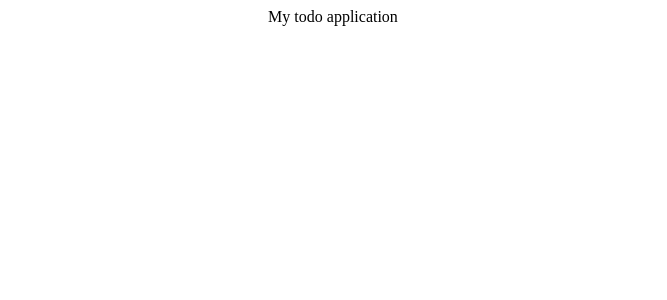
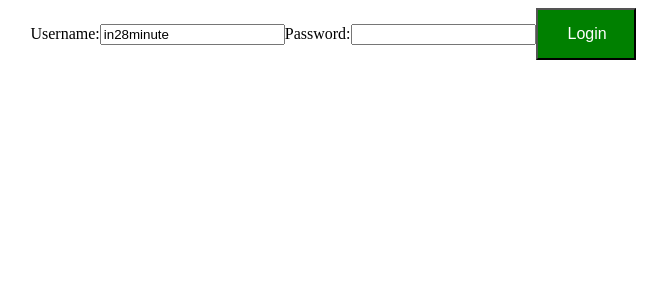
Before and after one commit to mayPyaeSone/app1, a React (Create React App) app: page / in a window 1280 px wide. Shown: the top 300 px of the page, without its empty margins (307-974 px from the left). Built offline with nearby package versions, Linux system fonts and the light colour scheme.

Commit message:
commted functional component in jsx filed

```diff
--- a/src/components/todo/TodoApp.jsx
+++ b/src/components/todo/TodoApp.jsx
@@ -4,10 +4,70 @@ class TodoApp extends Component{
     render(){
         return(
             <div className="TodoApp">
-            My todo application
+            <LoginComponent/>
+                </div>
+        );
+    }
+
+}
+class LoginComponent extends Component{
+    constructor(props){
+        super(props);
+        this.state={
+            username: 'in28minute',
+            password: '',
+            hasLoginFailed: false,
+            showSuccessMessage: false,
+
+        }
+        this.handleChange = this.handleChange.bind(this)
+        this.loginClicked = this.loginClicked.bind(this)
+    }
+    handleChange(event){
+        //console.log(this.state);
+        this.setState(
+            {
+                [event.target.name] : event.target.value
+            }
+        )
+    }
+    loginClicked(props){
+        //in28minutes, dummy
+        if(this.state.username === 'in28minutes' && this.state.password==='dummy') {
+
+              console.log('Successful');
+              this.setState({showSuccessMessage:true})
+              this.setState({hasLoginFailed: false})
+           }else{
+            this.setState({showSuccessMessage:false})
+            this.setState({hasLoginFailed: true})
+           }
+
+        console.log(this.state);
+    }
+    render(){
+        return(
+            <div className="LoginComponent">
+            <ShowInvalidCredential hasLoginFailed={this.state.hasLoginFailed}/>
+            <ShowLoginSuccess showSuccessMessage={this.state.showSuccessMessage}/>
+             Username:<input type="text" name="username" value={this.state.username} onChange={this.handleChange}/>
+             Password:<input type="password" name="password" value={this.state.password} onChange={this.handleChange}/>
+            <button onClick={this.loginClicked}>Login</button>
             </div>
         );
     }
+
 }
-
+function  ShowInvalidCredential(props) {
+        if(props.hasLoginFailed){
+            return <div>Invalid Credential</div>
+        }
+        return null
+}
+function  ShowLoginSuccess(props) {
+    if(props.showSuccessMessage){
+        return <div>Login Successful</div>
+    }
+    return null
+}
 export default TodoApp;
```
